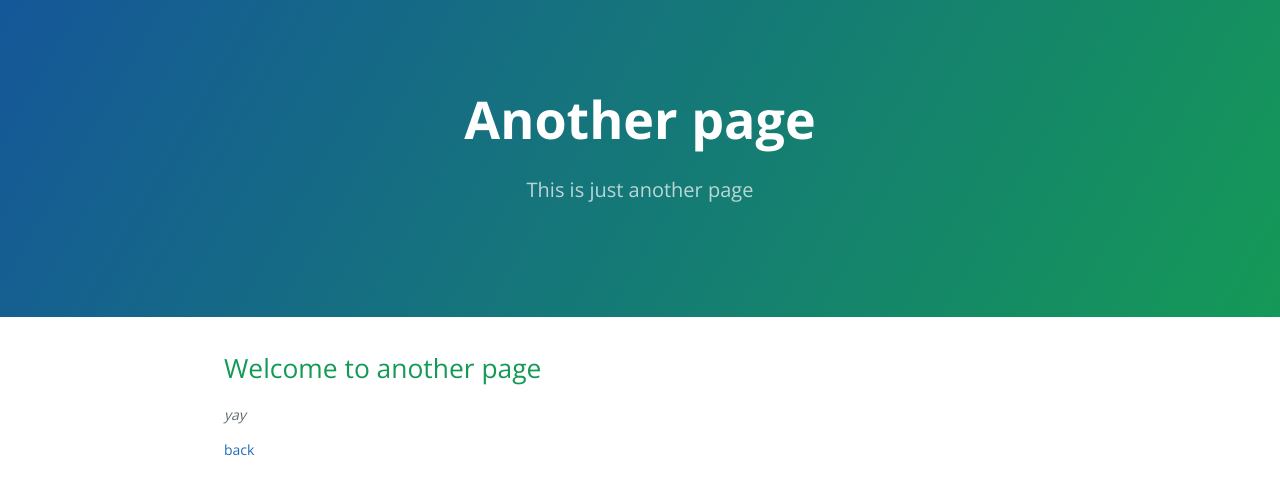
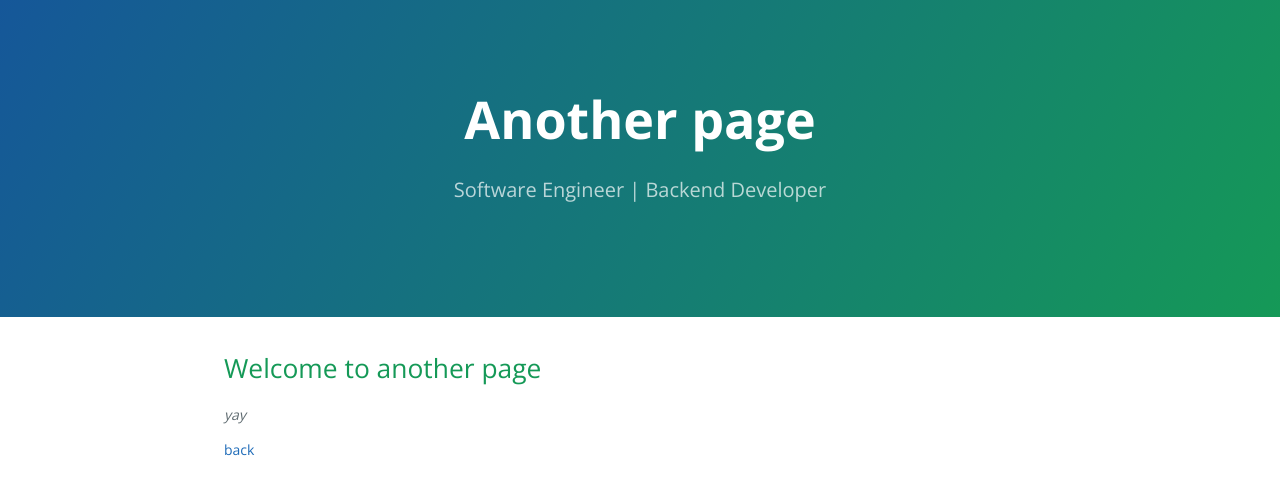
Before and after one commit to dhayalramk/dhayalramk.github.io, a Jekyll site: the page built from another-page.md, in a window 1280 px wide. Shown: the top 495 px of the page. Built offline with Jekyll 4.4.1, drawn with Linux system fonts in a browser that asks for light colours.

Commit message:
Updating Layout

```diff
--- a/_layouts/default.html
+++ b/_layouts/default.html
@@ -24,14 +24,7 @@
 
     <header class="page-header" role="banner">
       <h1 class="project-name">{{ page.title | default: site.title | default: site.github.repository_name }}</h1>
-      <h2 class="project-tagline">{{ page.description | default: site.description | default: site.github.project_tagline }}</h2>
-      {% if site.github.is_project_page %}
-        <a href="{{ site.github.repository_url }}" class="btn">View on GitHub</a>
-      {% endif %}
-      <!-- {% if site.show_downloads %}
-        <a href="{{ site.github.zip_url }}" class="btn">Download .zip</a>
-        <a href="{{ site.github.tar_url }}" class="btn">Download .tar.gz</a>
-      {% endif %} -->
+      <h2 class="project-tagline">Software Engineer | Backend Developer</h2>
     </header>
 
     <main id="content" class="main-content" role="main">
```
